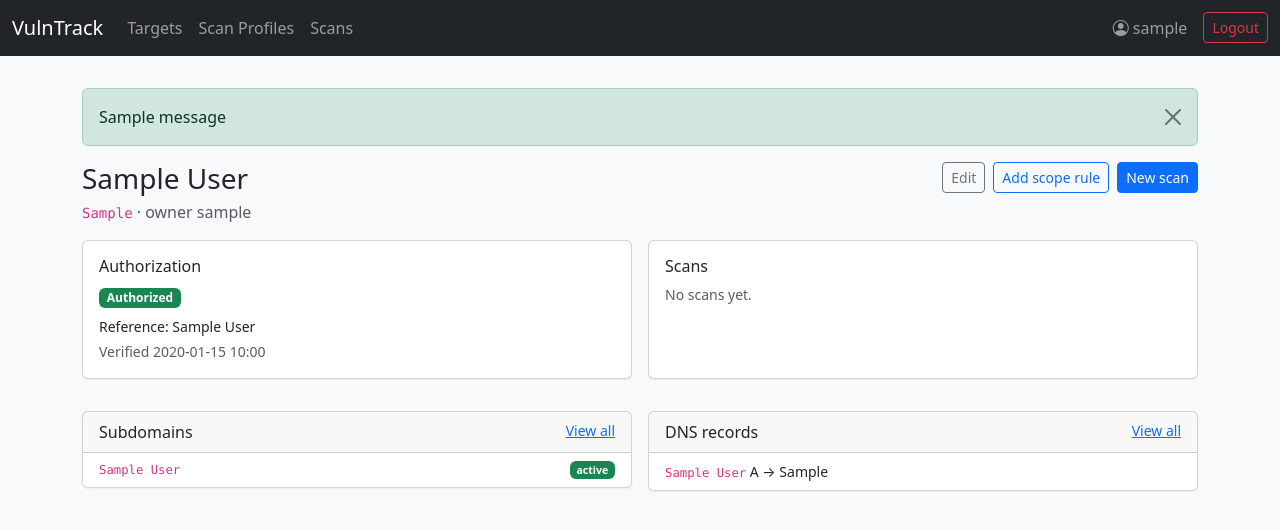
After one commit to Alamin4-cyber/VulnTrack, a Django app: page /targets/1/ in a window 1280 px wide. The commit adds this page. Shown: the top 530 px of the page. Run offline with Django 4.2, Linux system fonts and the light colour scheme; a user stored in the database is signed in; tables that the repository leaves empty hold one stand-in row (values such as "Sample post"); one stand-in notice (Sample message) is shown.

Commit message:
Final integrated project: all weeks working perfectly

```diff
--- a/member1_core/admin.py
+++ b/member1_core/admin.py
@@ -1,5 +1,9 @@
 from django.contrib import admin
 from .models import UserProfile, Target
+from .models import Subdomain, DNSRecord
 
 admin.site.register(UserProfile)
 admin.site.register(Target)
+
+admin.site.register(Subdomain)
+admin.site.register(DNSRecord)
--- a/member1_core/urls.py
+++ b/member1_core/urls.py
@@ -17,4 +17,7 @@ urlpatterns = [
     path("targets/<int:pk>/edit/", views.target_edit, name="target_edit"),
     path("targets/<int:pk>/delete/", views.target_delete, name="target_delete"),
     path("targets/<int:pk>/verify/", views.target_verify, name="target_verify"),
+    #=========week 2 urls========
+    path("targets/<int:pk>/subdomains/", views.subdomain_list, name="subdomain_list"),
+    path("targets/<int:pk>/dns/", views.dns_list, name="dns_list"),
 ]
--- a/member1_core/views.py
+++ b/member1_core/views.py
@@ -124,6 +124,43 @@ def target_detail(request, pk):
     scans = t.scans.select_related("profile").order_by("-created_at")[:10]
     role = getattr(getattr(request.user, "profile", None), "role", "")
     can_manage = request.user.is_superuser or role in ("admin", "analyst") or t.owner_id == request.user.id
+
+    # Pass all required context, including subdomains and dns_records (Week 2 features)
     return render(request, "member1_core/target_detail.html", {
-        "target": t, "scans": scans, "can_manage": can_manage, "can_run": can_scan(request.user),
+        "target": t,
+        "scans": scans,
+        "can_manage": can_manage,
+        "can_run": can_scan(request.user),
+        "subdomains": t.subdomains.all()[:50],    #  Added Week 2 Context
+        "dns_records": t.dns_records.all()[:50],  #  Added Week 2 Context
     })
+@login_required
+def subdomain_list(request, pk):
+    target = get_object_or_404(visible_targets(request.user), pk=pk)
+    return render(request, "member1_core/subdomains.html", {
+        "target": target, "subdomains": target.subdomains.all()
+    })
+
+@login_required
+def dns_list(request, pk):
+    target = get_object_or_404(visible_targets(request.user), pk=pk)
+    return render(request, "member1_core/dns_records.html", {
+        "target": target, "dns_records": target.dns_records.all()
+    })
+#==========week 2 views========
+@login_required
+def subdomain_list(request, pk):
+    target = get_object_or_404(visible_targets(request.user), pk=pk)
+    return render(request, "member1_core/subdomains.html", {
+        "target": target,
+        "subdomains": target.subdomains.all()
+    })
+
+
+@login_required
+def dns_list(request, pk):
+    target = get_object_or_404(visible_targets(request.user), pk=pk)
+    return render(request, "member1_core/dns_records.html", {
+        "target": target,
+        "dns_records": target.dns_records.all()
+    })
--- a/member2_assessment/urls.py
+++ b/member2_assessment/urls.py
@@ -12,4 +12,7 @@ urlpatterns = [
     path("targets/<int:target_id>/scopes/add/", views.scope_create, name="scope_create"),
     path("scopes/<int:pk>/edit/", views.scope_edit, name="scope_edit"),
     path("scopes/<int:pk>/delete/", views.scope_delete, name="scope_delete"),
+    path("results/<int:scan_id>/", views.results, name="results"),
+
+    path("findings/<int:pk>/", views.finding_detail, name="finding_detail"),
 ]
--- a/member3_operations/urls.py
+++ b/member3_operations/urls.py
@@ -5,7 +5,6 @@ app_name = "member3_operations"
 
 urlpatterns = [
     path("", views.dashboard, name="dashboard"),
-
     path("scans/", views.scan_list, name="scan_list"),
     path("scans/new/", views.scan_create, name="scan_create"),
     path("scans/<int:pk>/", views.scan_detail, name="scan_detail"),
--- a/templates/base.html
+++ b/templates/base.html
@@ -1,12 +1,106 @@
+{% load static %}
 <!doctype html>
 <html lang="en">
 <head>
+  <meta charset="utf-8">
+  <meta name="viewport" content="width=device-width, initial-scale=1">
   <title>{% block title %}VulnTrack{% endblock %}</title>
+
+  <!-- Bootstrap CSS -->
   <link href="https://cdn.jsdelivr.net/npm/bootstrap@5.3.3/dist/css/bootstrap.min.css" rel="stylesheet">
+
+  <!-- Bootstrap Icons (Required for Eye Icon and Profile Icon) -->
+  <link rel="stylesheet" href="https://cdn.jsdelivr.net/npm/bootstrap-icons@1.11.1/font/bootstrap-icons.css">
+
+  <style>
+    body { padding-top: 72px; background: #f8f9fa; }
+    .card { box-shadow: 0 1px 2px rgba(0,0,0,.06); }
+  </style>
 </head>
-<body style="padding-top: 20px; background: #f8f9fa;">
+<body>
+
+<!-- Navigation Bar -->
+<nav class="navbar navbar-expand-lg navbar-dark bg-dark fixed-top">
+  <div class="container-fluid">
+    <a class="navbar-brand" href="/">VulnTrack</a>
+    <button class="navbar-toggler" type="button" data-bs-toggle="collapse" data-bs-target="#nav">
+      <span class="navbar-toggler-icon"></span>
+    </button>
+
+    <div class="collapse navbar-collapse" id="nav">
+      {% if user.is_authenticated %}
+
+        <!-- Left side menu: Links to different modules -->
+        <ul class="navbar-nav me-auto">
+          <li class="nav-item"><a class="nav-link" href="{% url 'member1_core:target_list' %}">Targets</a></li>
+
+          <!-- Member 2 & 3 Links (Ensure URLs are correct in your urls.py) -->
+          <li class="nav-item"><a class="nav-link" href="{% url 'member2_assessment:profile_list' %}">Scan Profiles</a></li>
+          <li class="nav-item"><a class="nav-link" href="{% url 'member3_operations:scan_list' %}">Scans</a></li>
+        </ul>
+
+        <!-- Right side menu: Profile and Logout -->
+        <ul class="navbar-nav">
+          <!-- Profile Management Link -->
+          <li class="nav-item">
+            <a class="nav-link" href="{% url 'member1_core:profile' %}">
+              <i class="bi bi-person-circle"></i> {{ user.username }}
+            </a>
+          </li>
+
+          <!-- Logout Button (Must be POST method in Django) -->
+          <li class="nav-item">
+            <form method="post" action="{% url 'member1_core:logout' %}" class="d-inline">
+              {% csrf_token %}
+              <button type="submit" class="btn btn-sm btn-outline-danger mt-1 ms-2">Logout</button>
+            </form>
+          </li>
+        </ul>
+
+      {% else %}
+        <!-- Login button if user is not authenticated -->
+        <ul class="navbar-nav ms-auto">
+          <li class="nav-item"><a class="nav-link" href="{% url 'member1_core:login' %}">Login</a></li>
+        </ul>
+      {% endif %}
+    </div>
+  </div>
+</nav>
+
+<!-- Main Content Area -->
 <main class="container py-3">
+
+  <!-- Display Django Messages (Success/Error Alerts) -->
+  {% for message in messages %}
+    <div class="alert alert-{{ message.tags|default:'info' }} alert-dismissible fade show">
+      {{ message }}
+      <button type="button" class="btn-close" data-bs-dismiss="alert"></button>
+    </div>
+  {% endfor %}
+
   {% block content %}{% endblock %}
 </main>
+
+<!-- Bootstrap JS Bundle -->
+<script src="https://cdn.jsdelivr.net/npm/bootstrap@5.3.3/dist/js/bootstrap.bundle.min.js"></script>
+
+<!-- JavaScript for Password Eye Icon Toggle -->
+<script>
+  function togglePassword(fieldId, iconId) {
+    var input = document.getElementById(fieldId);
+    var icon = document.getElementById(iconId);
+    if (input.type === "password") {
+      input.type = "text";
+      icon.classList.remove("bi-eye-slash");
+      icon.classList.add("bi-eye");
+    } else {
+      input.type = "password";
+      icon.classList.remove("bi-eye");
+      icon.classList.add("bi-eye-slash");
+    }
+  }
+</script>
+
+{% block scripts %}{% endblock %}
 </body>
 </html>
--- /dev/null
+++ b/templates/member1_core/target_detail.html
@@ -0,0 +1,105 @@
+{% extends 'base.html' %}
+{% block title %}{{ target.name }}{% endblock %}
+{% block content %}
+<div class="d-flex justify-content-between align-items-start mb-3">
+  <div>
+    <h3 class="mb-1">{{ target.name }}</h3>
+    <div class="text-muted"><code>{{ target.domain }}</code> · owner {{ target.owner.username }}</div>
+  </div>
+  <div class="d-flex gap-2">
+    {% if can_manage %}
+      <a class="btn btn-outline-secondary btn-sm" href="{% url 'member1_core:target_edit' target.pk %}">Edit</a>
+    {% endif %}
+    {% if can_run %}
+      <a class="btn btn-outline-primary btn-sm" href="{% url 'member2_assessment:scope_create' target.pk %}">Add scope rule</a>
+      <a class="btn btn-primary btn-sm" href="{% url 'member3_operations:scan_create' %}">New scan</a>
+    {% endif %}
+  </div>
+</div>
+
+<div class="row g-3 mb-3">
+  <!-- Authorization Card -->
+  <div class="col-md-6">
+    <div class="card h-100">
+      <div class="card-body">
+        <h6>Authorization</h6>
+        {% if target.is_authorized %}
+          <span class="badge bg-success mb-2">Authorized</span>
+          <p class="mb-1 small">Reference: {{ target.authorization_reference|default:"-" }}</p>
+          <p class="mb-0 small text-muted">Verified {{ target.authorized_at|date:"Y-m-d H:i" }}</p>
+        {% else %}
+          <span class="badge bg-warning text-dark mb-2">Not verified</span>
+          {% if can_run %}
+            <form method="post" action="{% url 'member1_core:target_verify' target.pk %}" class="mt-2">
+              {% csrf_token %}
+              <div class="input-group input-group-sm">
+                <input class="form-control" name="reference" placeholder="Authorization reference">
+                <button class="btn btn-success">Verify</button>
+              </div>
+            </form>
+          {% endif %}
+        {% endif %}
+      </div>
+    </div>
+  </div>
+
+  <!-- Recent Scans Card -->
+  <div class="col-md-6">
+    <div class="card h-100">
+      <div class="card-body">
+        <h6>Scans</h6>
+        <ul class="list-unstyled mb-0 small">
+          {% for scan in scans %}
+            <li>
+              <a href="{% url 'member3_operations:scan_detail' scan.pk %}">Scan #{{ scan.id }}</a>
+              <span class="badge bg-{{ scan.status_css }}">{{ scan.get_status_display }}</span>
+            </li>
+          {% empty %}
+            <li class="text-muted">No scans yet.</li>
+          {% endfor %}
+        </ul>
+      </div>
+    </div>
+  </div>
+</div>
+
+<!-- Subdomains and DNS Records (From Week 2) -->
+<div class="row g-3 mt-3">
+  <div class="col-lg-6">
+    <div class="card">
+      <div class="card-header d-flex justify-content-between">
+        <span>Subdomains</span>
+        <a class="small" href="{% url 'member1_core:subdomain_list' target.pk %}">View all</a>
+      </div>
+      <ul class="list-group list-group-flush">
+        {% for subdomain in subdomains %}
+          <li class="list-group-item small d-flex justify-content-between">
+            <code>{{ subdomain.name }}</code>
+            <span class="badge {% if subdomain.is_active %}bg-success{% else %}bg-secondary{% endif %}">
+              {% if subdomain.is_active %}active{% else %}inactive{% endif %}
+            </span>
+          </li>
+        {% empty %}
+          <li class="list-group-item text-muted">No subdomains discovered yet. Run a scan.</li>
+        {% endfor %}
+      </ul>
+    </div>
+  </div>
+
+  <div class="col-lg-6">
+    <div class="card">
+      <div class="card-header d-flex justify-content-between">
+        <span>DNS records</span>
+        <a class="small" href="{% url 'member1_core:dns_list' target.pk %}">View all</a>
+      </div>
+      <ul class="list-group list-group-flush">
+        {% for record in dns_records %}
+          <li class="list-group-item small"><code>{{ record.name }}</code> {{ record.record_type }} → {{ record.value }}</li>
+        {% empty %}
+          <li class="list-group-item text-muted">No DNS records yet.</li>
+        {% endfor %}
+      </ul>
+    </div>
+  </div>
+</div>
+{% endblock %}
--- a/vulntrack/urls.py
+++ b/vulntrack/urls.py
@@ -5,9 +5,15 @@ from django.urls import include, path
 
 urlpatterns = [
     path("admin/", admin.site.urls),
+
+    # 👇 Member 3 must be first because it owns the root "/" (Dashboard) and "/scans/"
+    path("", include("member3_operations.urls")),
+
+    # 👇 Member 1 handles "/targets/", "/accounts/", etc.
     path("", include("member1_core.urls")),
+
+    # 👇 Member 2 handles "/assessment/"
     path("assessment/", include("member2_assessment.urls")),
-    path("scans/", include("member3_operations.urls")),
 ]
 
 if settings.DEBUG:
```
Also changed, not shown: member1_core/models.py (+39 -0 lines), member2_assessment/views.py (+24 -0 lines), templates/member1_core/dns_records.html (added, +15 -0 lines), templates/member1_core/subdomains.html (added, +15 -0 lines), templates/member2_assessment/finding_detail.html (added, +11 -0 lines), templates/member2_assessment/results.html (added, +76 -0 lines), member1_core/migrations/0001_initial.py, member2_assessment/migrations/0001_initial.py, member2_assessment/models.py (line endings or trailing spaces), member3_operations/migrations/0001_initial.py.
